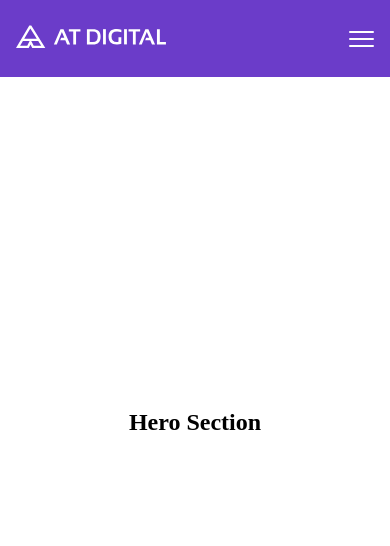
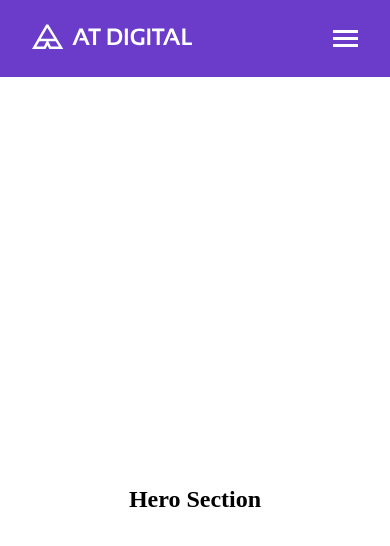
Before and after one commit to SasithaLakshan/FE_Dev_Project, a React (Vite) app: page / in a window 390 px wide. Shown: the top 546 px of the page. Built offline with nearby package versions, Linux system fonts and the light colour scheme.

Commit message:
Header Component

```diff
--- a/src/components/header.jsx
+++ b/src/components/header.jsx
@@ -14,13 +14,20 @@ const Header = () => {
     };
 
     const handleNavLinkClick = () => {
-        setIsMenuOpen(false); // Close the off-canvas menu when a nav link is clicked
+        setIsMenuOpen(false);
+    };
+
+    const scrollToTop = () => {
+        window.scrollTo({
+            top: 0,
+            behavior: 'smooth'
+        });
     };
 
     return (
         <header>
             <nav className={`nav ${isMenuOpen ? 'open' : ''}`}>
-                <div className='logo'>
+                <div className='logo' onClick={scrollToTop}>
                     <img src={logoDesktop} alt='Desktop Logo' className='logo_desktop' />
                 </div>
                 <button className={`hamburger ${isMenuOpen ? 'open' : ''}`} onClick={toggleMenu}>
@@ -29,12 +36,13 @@ const Header = () => {
                     <span className="line"></span>
                 </button>
                 <ul className={`menu ${isMenuOpen ? 'open' : ''}`}>
-                    {/* <li><a href='#hero_section' onClick={handleNavLinkClick}>Home</a></li> */}
-                    <li><a href='#services_section' onClick={handleNavLinkClick}>Services</a></li>
-                    <li><a href='#about_section' onClick={handleNavLinkClick}>About Us</a></li>
-                    <li><a href='#contact_section' onClick={handleNavLinkClick}>Contact Us</a></li>
-                    <li><a href='#career_section' onClick={handleNavLinkClick}>Careers</a></li>
-                    <button className="close-btn" onClick={closeMenu}>Close</button>
+                    <div className='wrapper'>
+                        <li><a href='#services_section' onClick={handleNavLinkClick}>Services</a></li>
+                        <li><a href='#about_section' onClick={handleNavLinkClick}>About Us</a></li>
+                        <li><a href='#contact_section' onClick={handleNavLinkClick}>Contact Us</a></li>
+                        <li><a href='#career_section' onClick={handleNavLinkClick}>Careers</a></li>
+                        <button className="close-btn" onClick={closeMenu}>×</button>
+                    </div>
                 </ul>
             </nav>
         </header>
--- a/src/components/header.scss
+++ b/src/components/header.scss
@@ -1,68 +1,59 @@
-header{
+header {
     position: sticky;
     top: 0;
-    background-color: #6B3CC9;
-    z-index: 999;
-    nav{
+
+    .nav{
         display: flex;
         justify-content: space-between;
         align-items: center;
+        background-color: #6b3cc9;
         .logo{
-           width: 200px;
             height: auto;
             transition: all 1s ease;
+            cursor: default;
         }
         .hamburger{
+            background: transparent;
             border: none;
-            background: transparent;
-        }
-        .menu{
-            .close-btn{
-                display: none;
+            display: block;
+            transition: all 1s ease;
+            .line{
+                background-color: #FFFFFF;
+                display: block;
             }
         }
     }
 
-    @media screen and (max-width:375px) {
-        display: none;
-    }
-    @media screen and (min-width:375.02px) and (max-width:767.98px) {
-        nav{
-            position: absolute;
-            width: 100%;
-            background-color: #6B3CC9;
+    @media screen and (max-width:320px) {
+        .nav{
             height: 77px;
             .logo{
-                width: 150px;
-                height: auto;
+                width: 130px;
                 margin-left: 1rem;
             }
             .hamburger{
-                transition: all 1s ease;
+                margin-right: 2rem;
                 width: 25px;
-                height: fit-content;
-                margin-right: 1rem;
+                height: 25px;
                 .line{
-                    border-radius: 5px;
-                    display: block;
                     width: 100%;
-                    height: 2px;
-                    background-color: white;
+                    height: 3px;
                 }
                 .line:nth-child(2){
-                    margin-top: 5px;
+                    margin-top: 4px;
                 }
                 .line:nth-child(3){
-                    margin-top: 5px;
+                    margin-top: 4px;
                 }
             }
-
             .menu{
                 display: none;
             }
-
             &.open{
                 .menu{
+                    display: block;
+                    position: relative;
+                    .wrapper{
                         display: flex;
                         flex-direction: column;
                         position: fixed;
@@ -70,88 +61,279 @@ header{
                         left: 0;
                         width: 100%;
                         height: 100vh;
-                    background-color: #6B3CC9;
+                        background-color: #FFFFFF;
                         padding-top: 77px;
                         z-index: 999;
                         li{
                             margin-right: 0;
-                        margin-bottom: 20px;
+                            margin-bottom: 30px;
                             margin-left: 2rem;
                             list-style: none;
                             a{
                                 font-family: 'Inter',sans-serif;
                                 text-decoration: none;
-                            color: white;
+                                color: #100C08;
                             }
                         }
                         .close-btn{
                             display: block;
                             position: absolute;
-                        top: 20px;
-                        right: 20px;
+                            top: 30px;
+                            right: 30px;
                             background-color: transparent;
                             border: none;
-                        color: white;
-                        font-size: 14px;
+                            color: #100C08;
+                            font-size: 25px;
                             cursor: pointer;
                         }
                     }
                 }
             }
         }
-
-    @media screen and (min-width:768px) {
+    }
+    @media screen and (min-width:321px) {
         .nav{
             height: 77px;
             .logo{
-                width: 200px;
-                height: auto;
+                width: 160px;
+                margin-left: 2rem;
+            }
+            .hamburger{
+                margin-right: 2rem;
+                width: 25px;
+                height: 25px;
+                .line{
+                    width: 100%;
+                    height: 3px;
+                }
+                .line:nth-child(2){
+                    margin-top: 4px;
+                }
+                .line:nth-child(3){
+                    margin-top: 4px;
+                }
+            }
+            .menu{
+                display: none;
+            }
+              &.open{
+                .menu{
+                    display: block;
+                    position: relative;
+                    .wrapper{
+                        display: flex;
+                        flex-direction: column;
+                        position: fixed;
+                        top: 0;
+                        left: 0;
+                        width: 100%;
+                        height: 100vh;
+                        background-color: #FFFFFF;
+                        padding-top: 77px;
+                        z-index: 999;
+                        li{
+                            margin-right: 0;
+                            margin-bottom: 30px;
+                            margin-left: 2rem;
+                            list-style: none;
+                            a{
+                                font-family: 'Inter',sans-serif;
+                                text-decoration: none;
+                                color: #100C08;
+                            }
+                        }
+                        .close-btn{
+                            display: block;
+                            position: absolute;
+                            top: 30px;
+                            right: 30px;
+                            background-color: transparent;
+                            border: none;
+                            color: #100C08;
+                            font-size: 25px;
+                            cursor: pointer;
+                        }
+                    }
+                }
+            }
+        }
+    }
+    @media screen and (min-width:375px) {
+        .nav{
+            height: 77px;
+            .logo{
+                width: 160px;
+                margin-left: 2rem;
+            }
+            .hamburger{
+                margin-right: 2rem;
+                width: 25px;
+                height: 25px;
+                .line{
+                    width: 100%;
+                    height: 3px;
+                }
+                .line:nth-child(2){
+                    margin-top: 4px;
+                }
+                .line:nth-child(3){
+                    margin-top: 4px;
+                }
+            }
+            .menu{
+                display: none;
+            }
+            &.open{
+                .menu{
+                    display: block;
+                    position: relative;
+                    .wrapper{
+                        display: flex;
+                        flex-direction: column;
+                        position: fixed;
+                        top: 0;
+                        left: 0;
+                        width: 100%;
+                        height: 100vh;
+                        background-color: #FFFFFF;
+                        padding-top: 77px;
+                        z-index: 999;
+                        li{
+                            margin-right: 0;
+                            margin-bottom: 30px;
+                            margin-left: 2rem;
+                            list-style: none;
+                            a{
+                                font-family: 'Inter',sans-serif;
+                                text-decoration: none;
+                                color: #100C08;
+                            }
+                        }
+                        .close-btn{
+                            display: block;
+                            position: absolute;
+                            top: 30px;
+                            right: 30px;
+                            background-color: transparent;
+                            border: none;
+                            color: #100C08;
+                            font-size: 25px;
+                            cursor: pointer;
+                        }
+                    }
+                }
+            }
+        }
+    }
+    @media screen and (min-width: 768px) {
+        .nav{
+            height: 77px;
+            .logo{
+                width: 190px;
                 margin-left: 2rem;
             }
             .hamburger{
                 display: none;
             }
             .menu{
+                display: block;
+                margin-right: 2rem;
+                transition: all 1s ease;
+                .wrapper{
                     display: flex;
+                    justify-content: center;
                     align-items: center;
-                margin-right: 2rem;
+                    .close-btn{
+                        display: none;
+                    }
                     li{
-                    margin-inline: 15px;
+                        list-style: none;
+                        margin-inline: 1.1rem;
                         margin-inline-end: 0;
-                    list-style: none;
                         a{
                             text-decoration: none;
+                            font-family: 'Inter',sans-serif;
                             font-size: 14px;
-                        font-family: 'Inter',sans-serif;
-                        color: white;
+                            color: #FFFFFF;
                         }
                     }
                 }
             }
         }
-
-    @media screen and (min-width:1200px) {
+    }
+    @media screen and (min-width: 1200px) {
         .nav{
+            height: 77px;
             .logo{
-                width: 230px;
-                height: auto;
+                width: 210px;
                 margin-left: 2.5rem;
             }
-            .menu{
-                margin-right: 2.5rem;
-            }
-        }
-    }
-    @media screen and (min-width:1440px) {
-        .nav{
-            .logo{
-                width: 238px;
-                height: auto;
-                margin-left: 3rem;
+            .hamburger{
+                display: none;
             }
             .menu{
-                margin-right: 3rem;
+                display: block;
+                margin-right: 2.5rem;
+                transition: all 1s ease;
+                .wrapper{
+                    display: flex;
+                    justify-content: center;
+                    align-items: center;
+                    .close-btn{
+                        display: none;
+                    }
+                    li{
+                        list-style: none;
+                        margin-inline: 1.3rem;
+                        margin-inline-end: 0;
+                        a{
+                            text-decoration: none;
+                            font-family: 'Inter',sans-serif;
+                            font-size: 14px;
+                            color: #FFFFFF;
                         }
                     }
                 }
             }
+        }
+    }
+    @media screen and (min-width: 1440px) {
+        .nav {
+            height: 77px;
+            .logo {
+                width: 230px;
+                height: auto;
+                margin-left: 3rem;
+                transition: all 1s ease;
+                cursor: pointer;
+            }
+            .hamburger {
+                display: none;
+            }
+            .menu {
+                display: block;
+                margin-right: 3rem;
+                transition: all 1s ease;
+                .wrapper {
+                    display: flex;
+                    justify-content: center;
+                    align-items: center;
+                    .close-btn {
+                        display: none;
+                    }
+                    li {
+                        list-style: none;
+                        margin-inline: 2rem;
+                        margin-inline-end: 0;
+                        a {
+                            text-decoration: none;
+                            font-family: 'Inter', sans-serif;
+                            font-size: 14px;
+                            color: #FFFFFF;
+                        }
+                    }
+                }
+            }
+        }
+    }
+}
```
Lines whose indentation alone changed are shown as unchanged.
